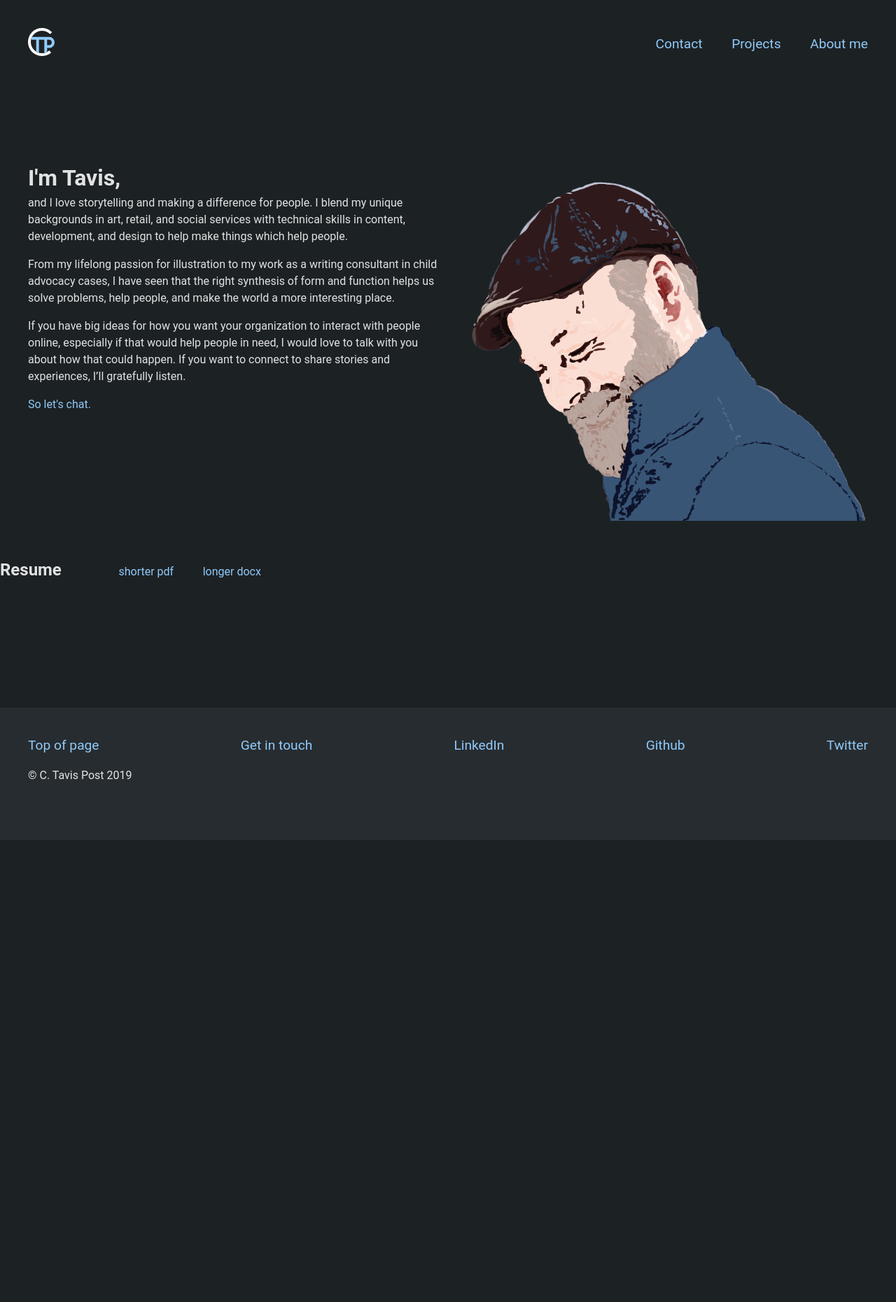
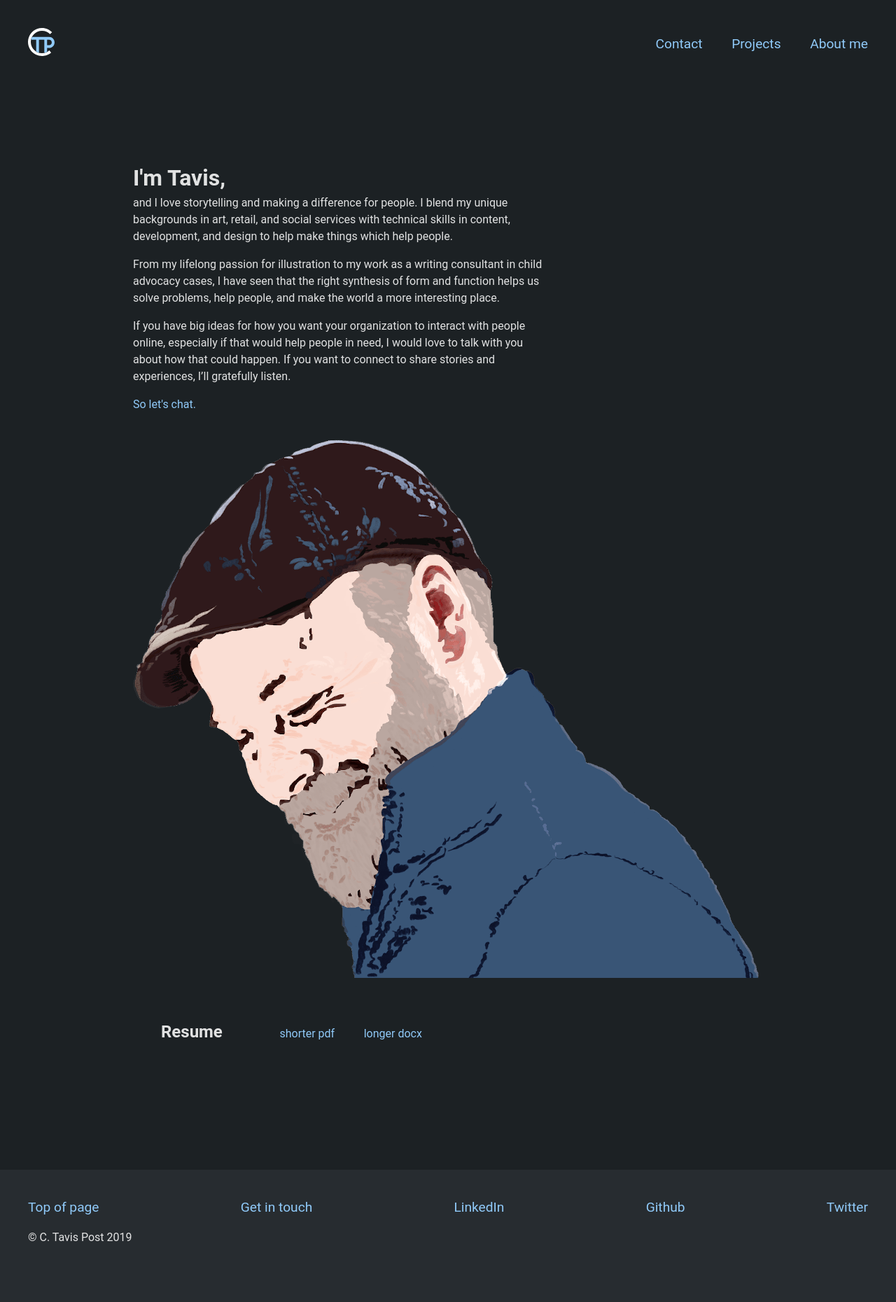
Before and after one commit to ctavispost/personalPortfolio, a Jekyll site: the page built from about.md, in a window 1280 px wide. Shown: the whole page at 70% size. Built offline with Jekyll 4.4.1, drawn with Linux system fonts in a browser that asks for light colours; some web fonts are replaced; our own code applies the rules of GitHub Pages for plain Markdown files; before the commit the page ends 1200 px from its top, so only the background shows below that.

Commit message:
Adjust about.md to align text as screen width changes, and edit or add related classes in main.css

```diff
--- a/about.md
+++ b/about.md
@@ -3,30 +3,34 @@
 format: default
 ---
 
-<article class="aboutContainer">
-  <div>
-    <h1 class="aboutText lessLeading">I'm Tavis,</h1>
+<article class="aboutContainer gridCenter">
+  <section class="gridTextPicCol">
+    <article>
+      <h1 class="aboutText lessLeading">I'm Tavis,</h1>
 
-    <p class="aboutText">and I love storytelling and making a difference for people. I blend my unique backgrounds in art, retail, and social services with technical skills in content, development, and design to help make things which help people.</p>
+      <p class="aboutText">and I love storytelling and making a difference for people. I blend my unique backgrounds in art, retail, and social services with technical skills in content, development, and design to help make things which help people.</p>
 
-    <p class="aboutText">From my lifelong passion for illustration to my work as a writing consultant in child advocacy cases, I have seen that the right synthesis of form and function helps us solve problems, help people, and make the world a more interesting place.</p>
+      <p class="aboutText">From my lifelong passion for illustration to my work as a writing consultant in child advocacy cases, I have seen that the right synthesis of form and function helps us solve problems, help people, and make the world a more interesting place.</p>
 
-    <p class="aboutText">If you have big ideas for how you want your organization to interact with people online, especially if that would help people in need, I would love to talk with you about how that could happen. If you want to connect to share stories and experiences, I’ll gratefully listen.</p>
+      <p class="aboutText">If you have big ideas for how you want your organization to interact with people online, especially if that would help people in need, I would love to talk with you about how that could happen. If you want to connect to share stories and experiences, I’ll gratefully listen.</p>
 
-    <p class="aboutText"><a href="mailto:tavispost@gmail.com">So let's chat.</a></p>
-  </div>
+      <p class="aboutText"><a href="mailto:tavispost@gmail.com">So let's chat.</a></p>
+    </article>
 
-  <img src="images/selfPortrait.png" alt="stylized self portrait of Tavis smiling in a hat" class="selfPortrait">
+    <img src="images/selfPortrait.png" alt="stylized self portrait of Tavis smiling in a hat" class="selfPortrait">
+  </section>
+
+  <section class="smallerBreak projText flexBaseline flexRow flexWrap">
+    <h2>Resume</h2>
+
+    <ul class="flexRow flexWrap listStyleNone">
+      <li class="spaceToLeft">
+        <a href="c_tavis_post_ux_resume.pdf">shorter pdf</a>
+      </li>
+
+      <li class="spaceToLeft">
+        <a href="c_tavis_post_single_column_resume.docx">longer docx</a>
+      </li>
+    </ul>
+  </section>
 </article>
-
-<article class="smallerBreak flexBaseline flexRow flexWrap">
-  <h2>Resume</h2>
-  <ul class="flexRow flexWrap listStyleNone spaceToLeft">
-    <li>
-      <a href="c_tavis_post_ux_resume.pdf">shorter pdf</a>
-    </li>
-    <li class="spaceToLeft">
-      <a href="c_tavis_post_single_column_resume.docx">longer docx</a>
-    </li>
-  </ul>
-</article>
--- a/styles/main.css
+++ b/styles/main.css
@@ -590,11 +590,14 @@
   margin-right: var(--outerMargin);
 }
 
+.gridCenter {
+  display: grid;
+  justify-content: center;
+}
+
 @media screen and (min-width: 80ch) {
-  .aboutContainer {
-    display: grid;
+  .gridTextPicCol {
     grid-template-columns: minmax(44ch, 66ch) minmax(10px, 600px);
-    justify-content: center;
     grid-column-gap: var(--outerMargin);
   }
 }
```
